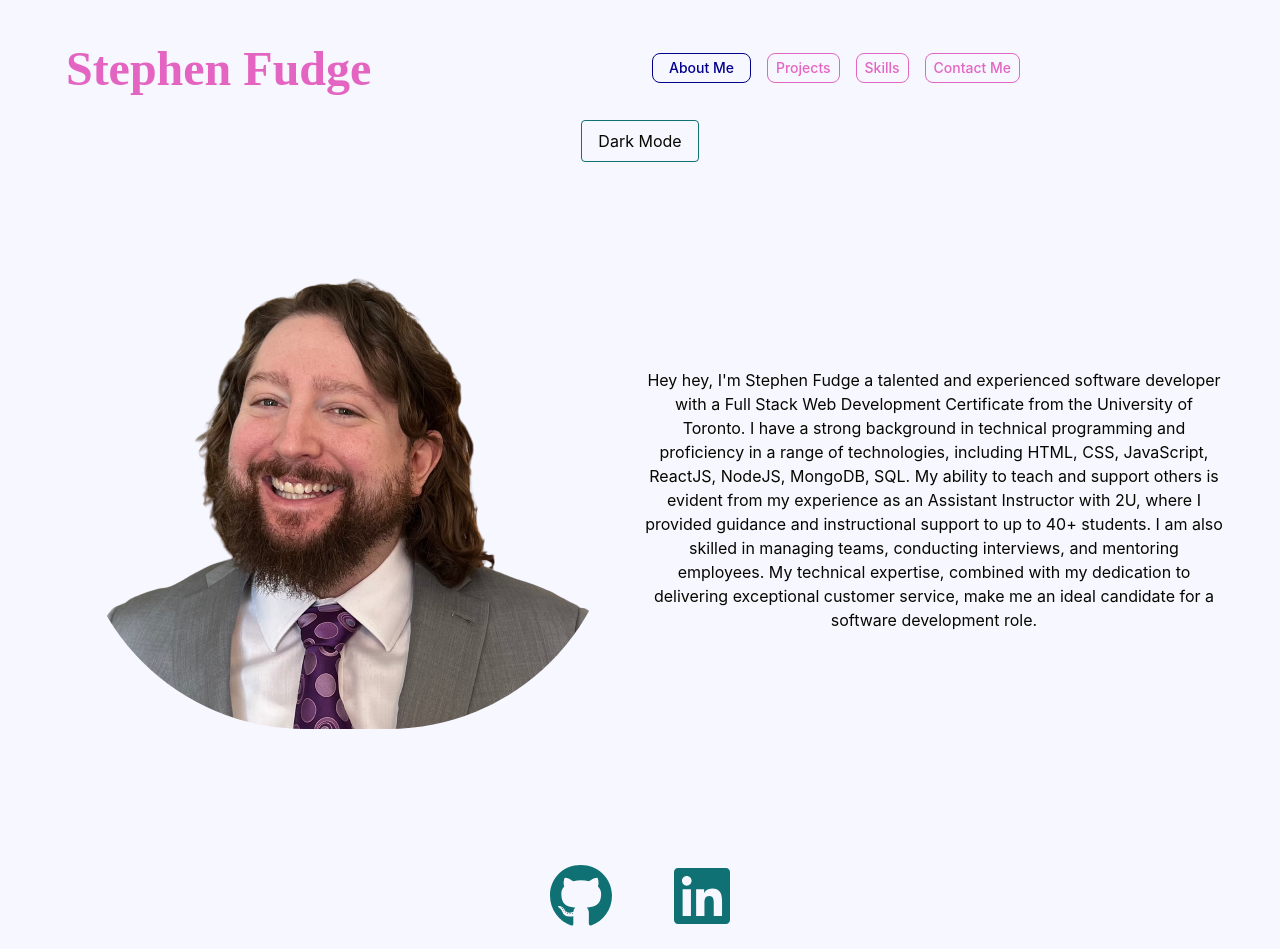
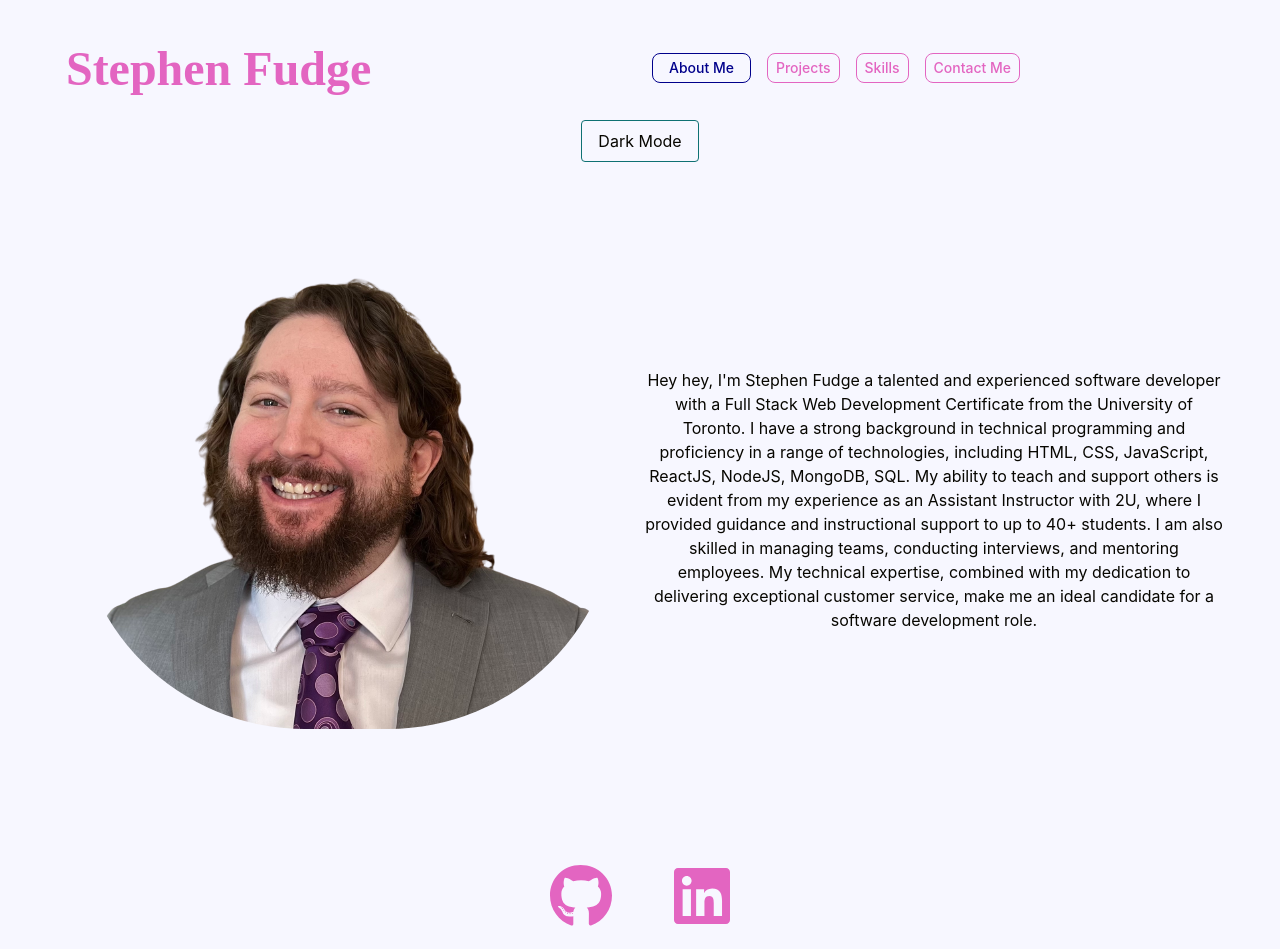
Before and after one commit to stephenfudge/portfolio, a React (Create React App) app: page / in a window 1280 px wide. Shown: the top 949 px of the page. Built offline with nearby package versions, Linux system fonts and the light colour scheme.

Commit message:
implemented light/dark mode into footer and removed some css for footer. updated colour for submit button on contact

```diff
--- a/src/components/Footer/footer.css
+++ b/src/components/Footer/footer.css
@@ -1,25 +1,8 @@
 .social-icons {
     list-style: none;
-    /* display:inline-block; */
-    color: #0f7173ff;
 }
 
 .social-icons li{
     display: inline-block;
     padding: 1.5% 2.5%;
 }
-
-.icons:hover{
-    /* color: #ffc107; */
-    color: greenyellow;
-
-    /* background-color: hotpink; */
-}
-
-.icons icon:hover {
-  animation: spin 0.5s 1 forwards;
-}
-
-.bg{
-    background-color: #320d6dff;
-}
--- a/src/components/Footer/index.js
+++ b/src/components/Footer/index.js
@@ -14,7 +14,7 @@ export default function Footer() {
               target="_blank"
               rel="noopener noreferrer"
             >
-              <FontAwesomeIcon icon={faGithub} size="4x" className="icons" />
+              <FontAwesomeIcon icon={faGithub} size="4x" className="icons text-rose hover:text-deep" />
             </a>
           </li>
           <li>
@@ -23,7 +23,7 @@ export default function Footer() {
               target="_blank"
               rel="noopener noreferrer"
             >
-              <FontAwesomeIcon icon={faLinkedin} size="4x" className="icons" />
+              <FontAwesomeIcon icon={faLinkedin} size="4x" className="icons text-rose hover:text-deep" />
             </a>
           </li>
         </ul>
--- a/src/pages/Contact/index.js
+++ b/src/pages/Contact/index.js
@@ -93,7 +93,7 @@ export default function Contact() {
               <div>
                 <button
                   type="submit"
-                  className="w-full flex justify-center py-2 px-4 border rounded-md shadow-sm text-sm font-medium text-navy dark:text-rose"
+                  className="w-full flex justify-center py-2 px-4 border rounded-md shadow-sm text-sm font-medium text-navy dark:text-lightpink"
                   value="send"
                 >
                   Submit
```
